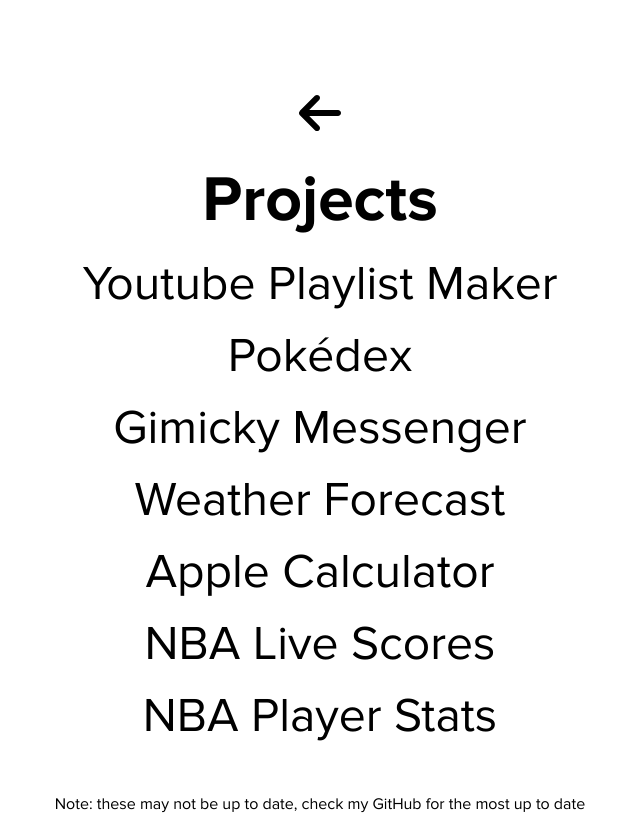
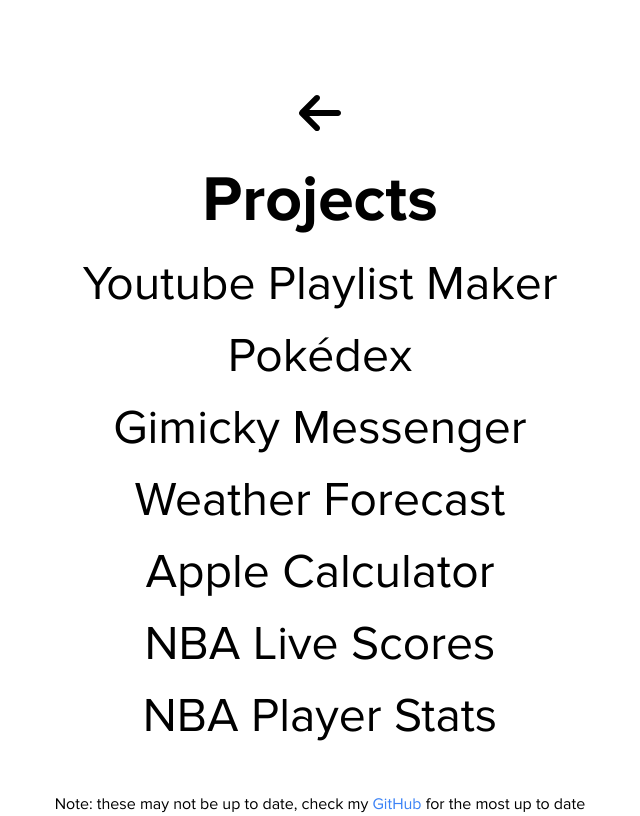
Before and after one commit to kach0w/rate-my-aps, a Next.js app: page /projects in a window 1280 px wide. Shown: the whole page, without its empty margins (320-960 px from the left). Built offline with nearby package versions, Linux system fonts and the light colour scheme.

Commit message:
changed projects page github link color blue

```diff
--- a/pages/projects.js
+++ b/pages/projects.js
@@ -27,7 +27,7 @@
                     <li><a className = "hover:text-[#3b82f6]" href="/Calculator/calculator">Apple Calculator</a></li>
                     <li><a className = "hover:text-[#3b82f6]" href="https://scores.kachow.me">NBA Live Scores</a></li>
                     <li><a className = "hover:text-[#3b82f6]" href="https://stats.kachow.me">NBA Player Stats</a></li>
-                    <li className='text-[1rem] mt-[5vh]'><p>Note: these may not be up to date, check my <a href="https://github.com/kach0w">GitHub</a> for the most up to date</p></li>
+                    <li className='text-[1rem] mt-[5vh]'><p>Note: these may not be up to date, check my <a className='text-[#3b82f6]' href="https://github.com/kach0w">GitHub</a> for the most up to date</p></li>
                 </ul>
             </div>
 
```
